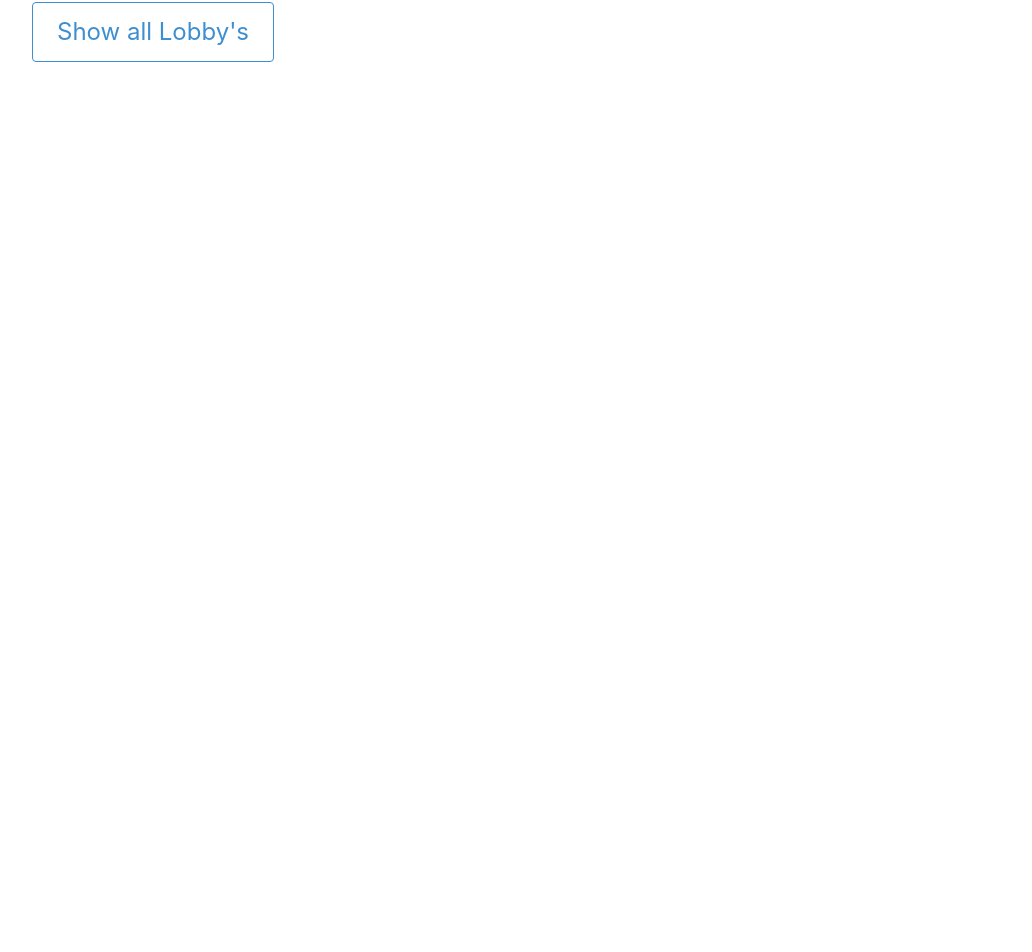
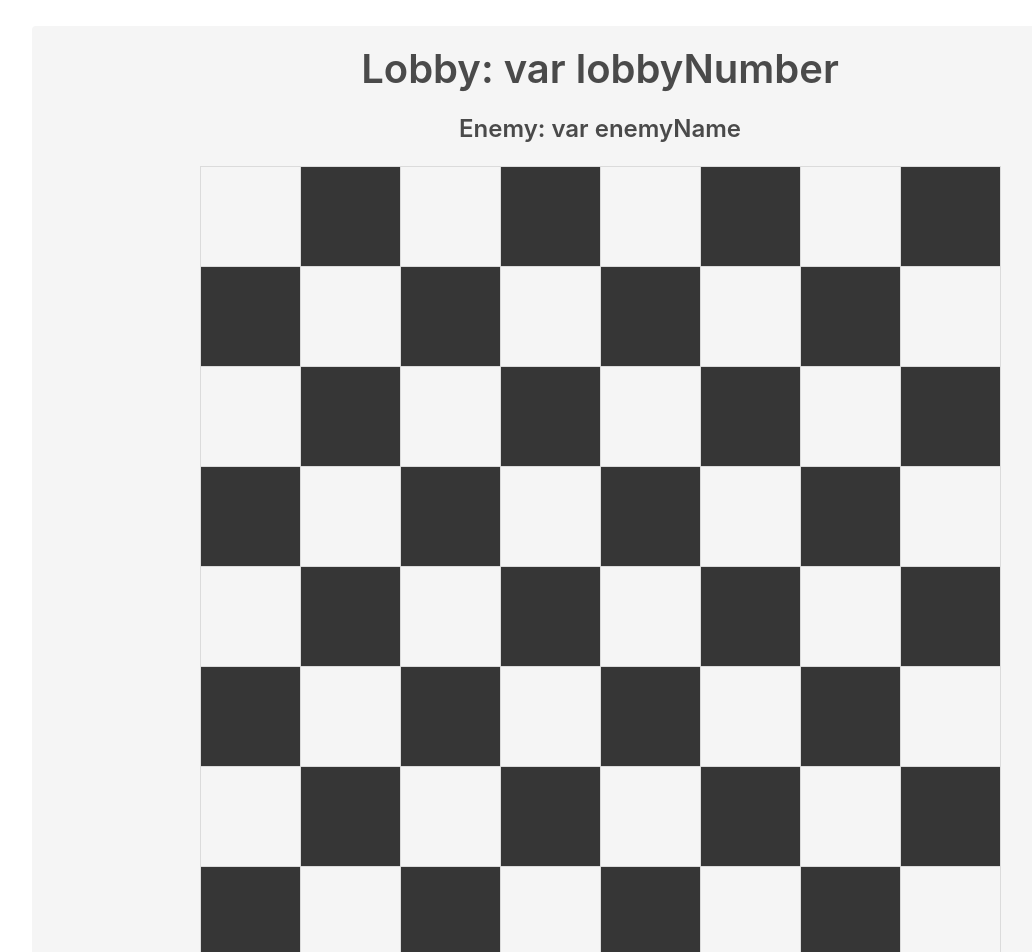
Before and after one commit to Bliblob/chess4you_angular, an Angular app in the folder chess4you/: page /game in a window 1280 px wide. Before the commit this address led to /. Shown: the part 262-1214 px from the top of the page, without its empty margins (32-1064 px from the left). Before the commit the page ends 800 px from the top, so only its background shows below. Built offline with nearby package versions, Linux system fonts and the light colour scheme.

Commit message:
Added a view for the board and made some design changes

```diff
--- a/chess4you/src/app/app-routing.module.ts
+++ b/chess4you/src/app/app-routing.module.ts
@@ -2,9 +2,11 @@ import { NgModule } from '@angular/core';
 import { Routes, RouterModule } from '@angular/router';
 
 import { LobbySearchComponent } from '../lobby-search/lobby-search.component';
+import { ChessGameComponent } from '../chess-game/chess-game.component';
 
 const routes: Routes = [
-  { path: 'lobby', component: LobbySearchComponent}
+  { path: 'lobby', component: LobbySearchComponent },
+  { path: 'game', component: ChessGameComponent }
 ];
 
 @NgModule({
--- a/chess4you/src/app/app.module.ts
+++ b/chess4you/src/app/app.module.ts
@@ -5,11 +5,15 @@ import { AppRoutingModule } from './app-routing.module';
 import { AppComponent } from './app.component';
 import { PlayerSearchComponent } from '../player-search/player-search.component';
 import { LobbySearchComponent } from '../lobby-search/lobby-search.component';
+import { ChessGameComponent } from '../chess-game/chess-game.component';
+
 @NgModule({
    declarations: [
       AppComponent,
       PlayerSearchComponent,
-      LobbySearchComponent
+      LobbySearchComponent,
+      ChessGameComponent,
+      ChessGameComponent
    ],
    imports: [
       BrowserModule,
--- /dev/null
+++ b/chess4you/src/chess-game/chess-game.component.html
@@ -0,0 +1,88 @@
+<div class="container is-widescreen">
+  <div class="notification">
+    <h2 align="center" class="title is-2">Lobby: var lobbyNumber</h2>
+    <h4 align="center" class="title is-4">Enemy: var enemyName</h4>
+    <table align="center" class="table is-bordered">
+      <thead>
+        <th width="100" height="100" class="has-background-light"></th>
+        <th width="100" height="100" class="has-background-dark"></th>
+        <th width="100" height="100" class="has-background-light"></th>
+        <th width="100" height="100" class="has-background-dark"></th>
+        <th width="100" height="100" class="has-background-light"></th>
+        <th width="100" height="100" class="has-background-dark"></th>
+        <th width="100" height="100" class="has-background-light"></th>
+        <th width="100" height="100" class="has-background-dark"></th>
+      </thead>
+      <tbody>
+        <td width="100" height="100" class="has-background-dark"></td>
+        <td width="100" height="100" class="has-background-light"></td>
+        <td width="100" height="100" class="has-background-dark"></td>
+        <td width="100" height="100" class="has-background-light"></td>
+        <td width="100" height="100" class="has-background-dark"></td>
+        <td width="100" height="100" class="has-background-light"></td>
+        <td width="100" height="100" class="has-background-dark"></td>
+        <td width="100" height="100" class="has-background-light"></td>
+      </tbody>
+      <tbody>
+        <td width="100" height="100" class="has-background-light"></td>
+        <td width="100" height="100" class="has-background-dark"></td>
+        <td width="100" height="100" class="has-background-light"></td>
+        <td width="100" height="100" class="has-background-dark"></td>
+        <td width="100" height="100" class="has-background-light"></td>
+        <td width="100" height="100" class="has-background-dark"></td>
+        <td width="100" height="100" class="has-background-light"></td>
+        <td width="100" height="100" class="has-background-dark"></td>
+      </tbody>
+      <tbody>
+        <td width="100" height="100" class="has-background-dark"></td>
+        <td width="100" height="100" class="has-background-light"></td>
+        <td width="100" height="100" class="has-background-dark"></td>
+        <td width="100" height="100" class="has-background-light"></td>
+        <td width="100" height="100" class="has-background-dark"></td>
+        <td width="100" height="100" class="has-background-light"></td>
+        <td width="100" height="100" class="has-background-dark"></td>
+        <td width="100" height="100" class="has-background-light"></td>
+      </tbody>
+      <tbody>
+        <td width="100" height="100" class="has-background-light"></td>
+        <td width="100" height="100" class="has-background-dark"></td>
+        <td width="100" height="100" class="has-background-light"></td>
+        <td width="100" height="100" class="has-background-dark"></td>
+        <td width="100" height="100" class="has-background-light"></td>
+        <td width="100" height="100" class="has-background-dark"></td>
+        <td width="100" height="100" class="has-background-light"></td>
+        <td width="100" height="100" class="has-background-dark"></td>
+      </tbody>
+      <tbody>
+        <td width="100" height="100" class="has-background-dark"></td>
+        <td width="100" height="100" class="has-background-light"></td>
+        <td width="100" height="100" class="has-background-dark"></td>
+        <td width="100" height="100" class="has-background-light"></td>
+        <td width="100" height="100" class="has-background-dark"></td>
+        <td width="100" height="100" class="has-background-light"></td>
+        <td width="100" height="100" class="has-background-dark"></td>
+        <td width="100" height="100" class="has-background-light"></td>
+      </tbody>
+      <tbody>
+        <td width="100" height="100" class="has-background-light"></td>
+        <td width="100" height="100" class="has-background-dark"></td>
+        <td width="100" height="100" class="has-background-light"></td>
+        <td width="100" height="100" class="has-background-dark"></td>
+        <td width="100" height="100" class="has-background-light"></td>
+        <td width="100" height="100" class="has-background-dark"></td>
+        <td width="100" height="100" class="has-background-light"></td>
+        <td width="100" height="100" class="has-background-dark"></td>
+      </tbody>
+      <tbody>
+        <td width="100" height="100" class="has-background-dark"></td>
+        <td width="100" height="100" class="has-background-light"></td>
+        <td width="100" height="100" class="has-background-dark"></td>
+        <td width="100" height="100" class="has-background-light"></td>
+        <td width="100" height="100" class="has-background-dark"></td>
+        <td width="100" height="100" class="has-background-light"></td>
+        <td width="100" height="100" class="has-background-dark"></td>
+        <td width="100" height="100" class="has-background-light"></td>
+      </tbody>
+    </table>
+  </div>
+</div>
--- /dev/null
+++ b/chess4you/src/chess-game/chess-game.component.ts
@@ -0,0 +1,15 @@
+import { Component, OnInit } from '@angular/core';
+
+@Component({
+  selector: 'app-chess-game',
+  templateUrl: './chess-game.component.html',
+  styleUrls: ['./chess-game.component.css']
+})
+export class ChessGameComponent implements OnInit {
+
+  constructor() { }
+
+  ngOnInit() {
+  }
+
+}
--- a/chess4you/src/lobby-search/lobby-search.component.html
+++ b/chess4you/src/lobby-search/lobby-search.component.html
@@ -1,8 +1,15 @@
-<div class="tile is-parent">
-  <article class="tile is-child notification is-danger has-background-info">
-    <p class="title">Lobby's</p>
-    <div class="content">
-      Lobby's here...
+<div class="container is-widescreen">
+    <div class="notification has-background-white">
+      <h2 class="title is-2">Lobby's</h2>
+      <div class="tile is-parent is-vertical">
+        <article class="tile is-child notification is-warning has-background-info has-text-white">
+          <p class="title">Lobby: var lobbyNumber</p>
+          <p class="subtitle">Players: var playerCount/2</p>
+        </article>
+        <article class="tile is-child notification is-warning has-background-info has-text-white">
+            <p class="title">Lobby: var lobbyNumber</p>
+            <p class="subtitle">Players: var playerCount/2</p>
+          </article>
+      </div>
     </div>
-  </article>
-</div>
+  </div>
--- a/chess4you/src/player-search/player-search.component.html
+++ b/chess4you/src/player-search/player-search.component.html
@@ -11,8 +11,9 @@
 <section class="hero">
     <div class="hero-body">
       <div class="container">
-        <a id="searchGame" (click)="searchGame()" class="button is-large is-info is-outlined">Search for a Game</a><br><br>
-        <a id="showLobby"  (click)="showLobby()" class="button is-large is-info is-outlined">Show all Lobby's</a>
+        <a id="searchGame" (click)="searchGame()" class="button is-large is-info is-outlined">Search for a Game</a>&nbsp;
+        <a id="showLobby"  (click)="showLobby()" class="button is-large is-info is-outlined">Show all Lobby's</a>&nbsp;
+        <a id="showLobby" (click)="showBoard()" class="button is-large is-info is-outlined">Chessboard</a>
       </div>
     </div>
 </section>
--- a/chess4you/src/player-search/player-search.component.ts
+++ b/chess4you/src/player-search/player-search.component.ts
@@ -23,4 +23,8 @@ export class PlayerSearchComponent implements OnInit {
   showLobby(){
     window.open("/lobby", "_self");
   }
+
+  showBoard(){
+    window.open("/game", "_self");
+  }
 }
```
Also changed, not shown: chess4you/src/bulma.css, chess4you/src/chess-game/chess-game.component.css (added), 1 other file (tests, documents, lock files or other folders).
